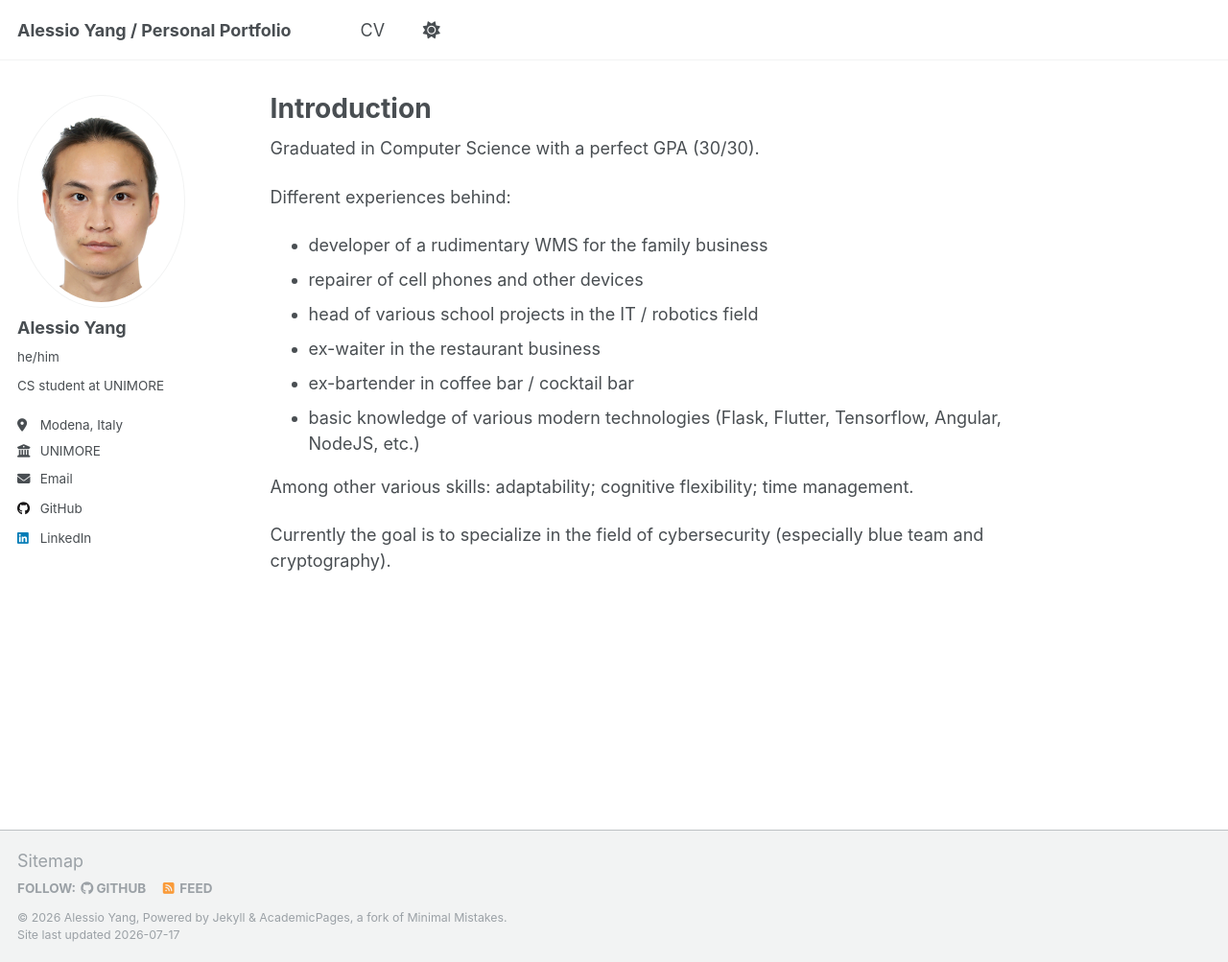
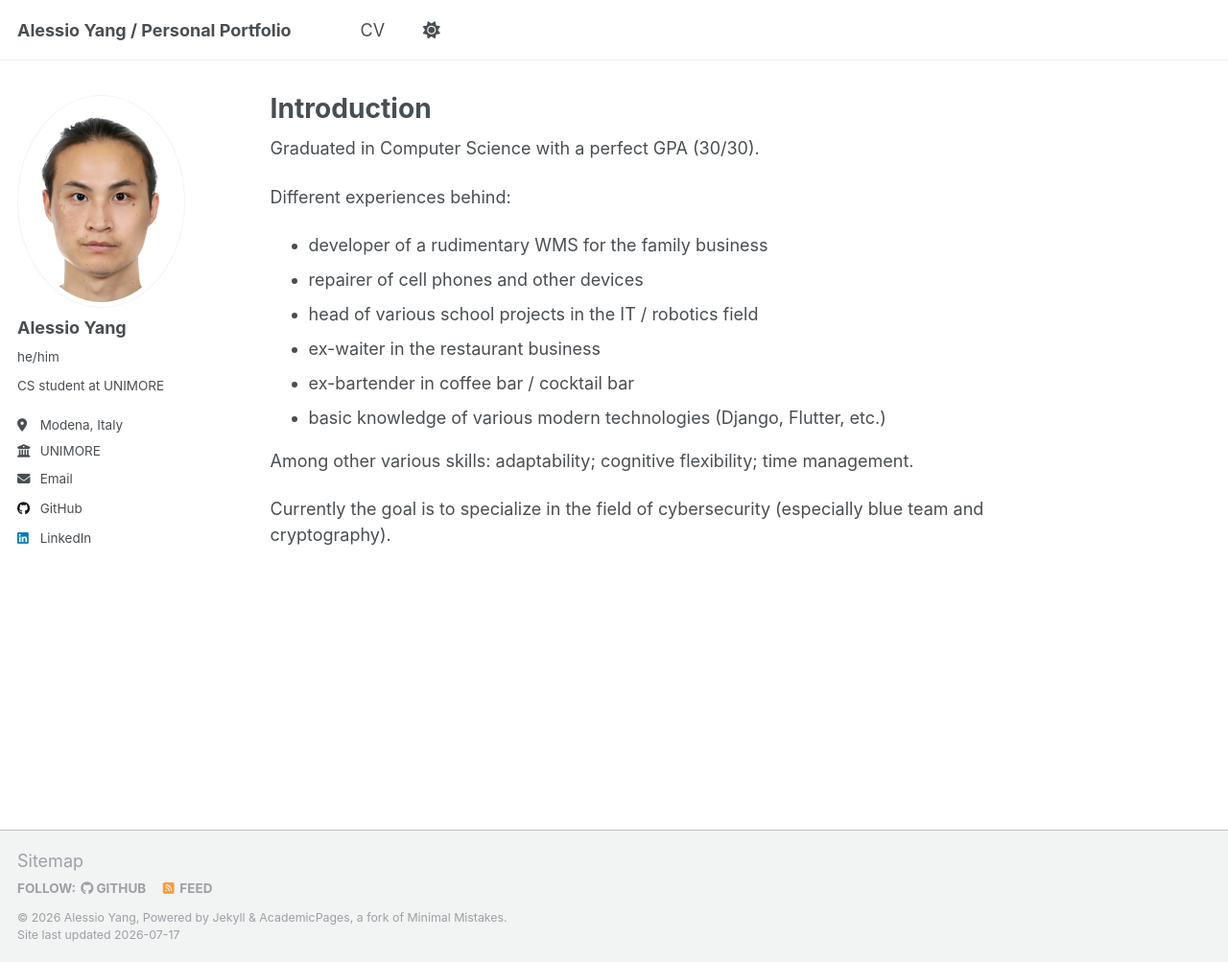
Before and after one commit to AY02/ay02.github.io, a Jekyll site: the page built from _pages/about.md, in a window 1280 px wide and 1003 px high. Shown: the whole window at 96% size. Built offline with Jekyll 4.4.1, drawn with Linux system fonts in a browser that asks for light colours; a script that is not in the unit is left out.

Commit message:
Update technology skills listed in about.md

```diff
--- a/_pages/about.md
+++ b/_pages/about.md
@@ -15,7 +15,7 @@ Different experiences behind:
 * head of various school projects in the IT / robotics field
 * ex-waiter in the restaurant business
 * ex-bartender in coffee bar / cocktail bar
-* basic knowledge of various modern technologies (Flask, Flutter, Tensorflow, Angular, NodeJS, etc.)
+* basic knowledge of various modern technologies (Django, Flutter, etc.)
 
 Among other various skills: adaptability; cognitive flexibility; time management.
 
```
